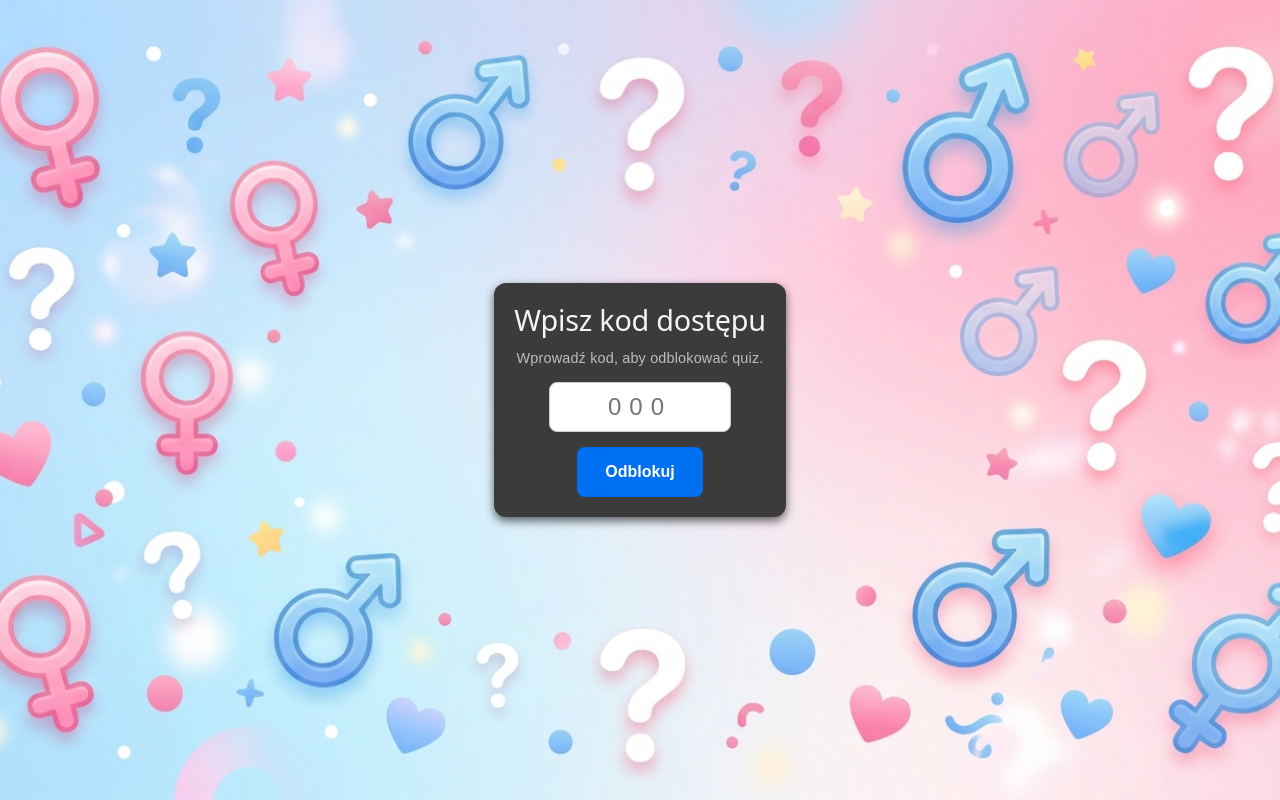
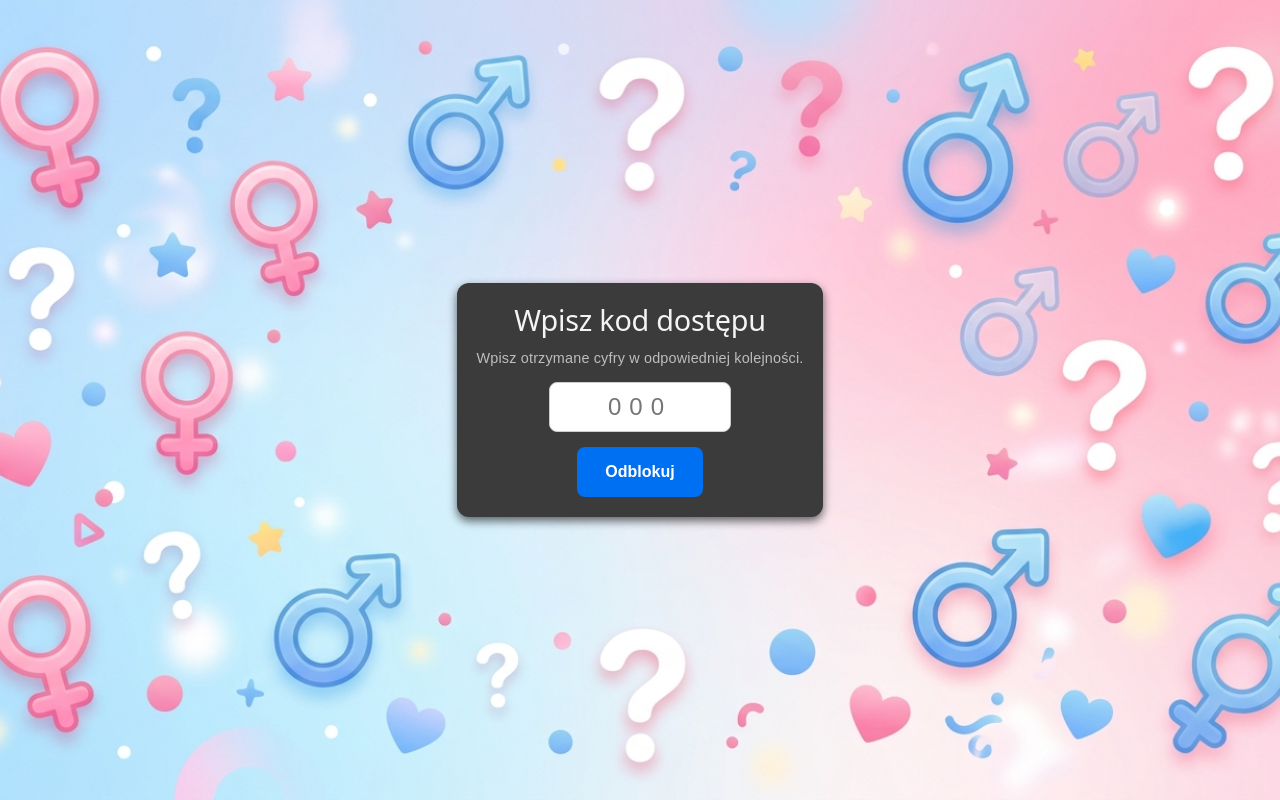
Before and after one commit to Kefir3k/quiz_gender, a React (Vite) app: page / in a window 1280 px wide. Built offline with nearby package versions, Linux system fonts and the light colour scheme.

Commit message:
change of content

```diff
--- a/src/App.tsx
+++ b/src/App.tsx
@@ -34,7 +34,7 @@ const App: FC = () => {
   return (
     <div className="accesscodebox">
       <h2>Wpisz kod dostępu</h2>
-      <p>Wprowadź kod, aby odblokować quiz.</p>
+      <p>Wpisz otrzymane cyfry w odpowiedniej kolejności.</p>
 
       <form className="accessform" onSubmit={handlePinSubmit}>
         <input
```
